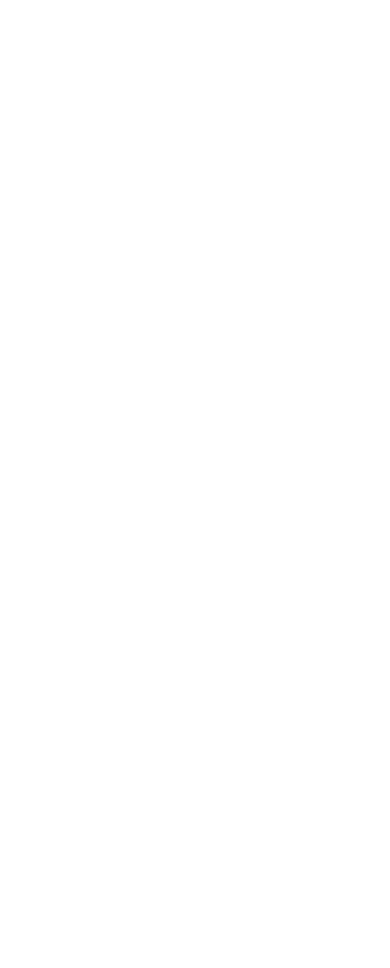
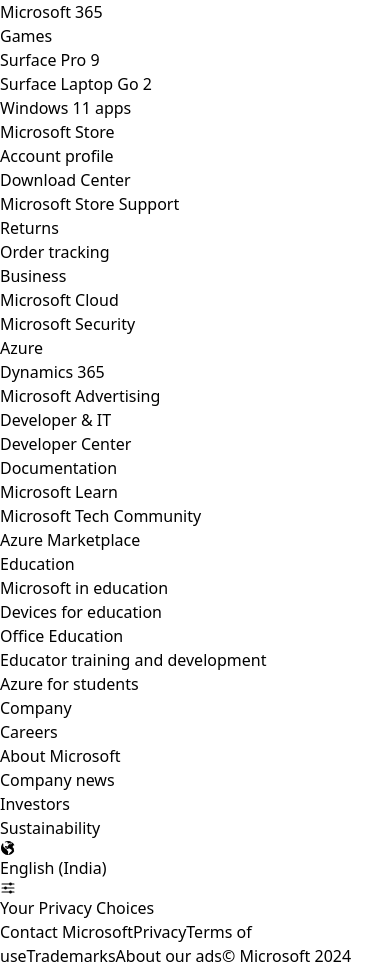
Before and after one commit to harshsinghmumbai/Microsoft_UI_Clone, a React (Vite) app: page / in a window 390 px wide. Shown: the part 5500-6468 px from the top of the page. Before the commit the page ends 5476 px from the top, so only its background shows below. Built offline with nearby package versions, Linux system fonts and the light colour scheme.

Commit message:
Footer component layout and styling along with that fully responsive design

```diff
--- /dev/null
+++ b/src/API/Footer_container_item.js
@@ -0,0 +1,52 @@
+const Footer_container_items = [
+  {
+    heading: "What's new",
+    li_1: "Microsoft 365",
+    li_2: "Games",
+    li_3: "Surface Pro 9",
+    li_4: "Surface Laptop Go 2",
+    li_5: "Windows 11 apps",
+  },
+  {
+    heading: "Microsoft Store",
+    li_1: "Account profile",
+    li_2: "Download Center",
+    li_3: "Microsoft Store Support",
+    li_4: "Returns",
+    li_5: "Order tracking",
+  },
+  {
+    heading: "Business",
+    li_1: "Microsoft Cloud",
+    li_2: "Microsoft Security",
+    li_3: "Azure",
+    li_4: "Dynamics 365",
+    li_5: "Microsoft Advertising",
+  },
+  {
+    heading: "Developer & IT",
+    li_1: "Developer Center",
+    li_2: "Documentation",
+    li_3: "Microsoft Learn",
+    li_4: "Microsoft Tech Community",
+    li_5: "Azure Marketplace",
+  },
+  {
+    heading: "Education",
+    li_1: "Microsoft in education",
+    li_2: "Devices for education",
+    li_3: "Office Education",
+    li_4: "Educator training and development",
+    li_5: "Azure for students",
+  },
+  {
+    heading: "Company",
+    li_1: "Careers ",
+    li_2: "About Microsoft",
+    li_3: "Company news",
+    li_4: "Investors",
+    li_5: "Sustainability",
+  },
+];
+
+export default Footer_container_items;
--- a/src/App.jsx
+++ b/src/App.jsx
@@ -8,10 +8,13 @@
 import Card_Items from "./Components/Card_Items";
 import Promo_loop from "./API/Promo_loop";
 import Social_media from "./Components/Social_media";
+import Footer from "./Components/Footer";
+import Footer_container_items from "./API/Footer_container_item";
 
 const App = () => {
   const [data, setdata] = useState(Card_items1);
   const [value, setvalue] = useState(Promo_loop);
+  const [list, setlist] = useState(Footer_container_items);
   return (
     <>
       <div className="max-w-[1480px] m-auto ">
@@ -33,6 +36,9 @@
         <Card_Items />
         <Social_media />
       </div>
+      <div className="max-W">
+        <Footer lists={list} />
+      </div>
     </>
   );
 };
--- /dev/null
+++ b/src/Components/Footer.jsx
@@ -0,0 +1,63 @@
+import { GiEarthAmerica } from "react-icons/gi";
+import { IoOptions } from "react-icons/io5";
+
+const Footer = ({ lists }) => {
+  const span_list = [
+    { title: "Contact Microsoft" },
+    { title: "Privacy" },
+    { title: "Terms of use" },
+    { title: "Trademarks" },
+    { title: "About our ads" },
+    { title: "© Microsoft 2024" },
+  ];
+  return (
+    <>
+      <footer className="w-full h-fit bg-[#f2f2f2] mt-14 ">
+        <div className="sm:grid sm:grid-rows-2 sm:grid-cols-3 lg:flex">
+          {lists.map((elem, i) => {
+            const { heading, li_1, li_2, li_3, li_4, li_5 } = elem;
+            return (
+              <div id="container" key={i} className="p-7 space-y-2">
+                <h3 className=" text-lg font-semibold text-[#786161]">
+                  {heading}
+                </h3>
+                <ul className="text-sm text-[#616190] space-y-3">
+                  <li>{li_1}</li>
+                  <li>{li_2}</li>
+                  <li>{li_3}</li>
+                  <li>{li_4}</li>
+                  <li>{li_5}</li>
+                </ul>
+              </div>
+            );
+          })}
+        </div>
+
+        <div id="bottom" className="p-7 lg:flex lg:justify-between">
+          <div className="lg:flex">
+            <p className="flex justify-start items-center  text-[#616190] mb-2">
+              <GiEarthAmerica />
+              <span className="">English (India)</span>
+            </p>
+            <p className="flex justify-start items-center  text-[#616190] mb-4">
+              <IoOptions />
+              <span className="">Your Privacy Choices</span>
+            </p>
+          </div>
+          <p className="text-xs space-x-1 sm:space-x-5 sm:flex sm:justify-end">
+            {span_list.map((elem, i) => {
+              const { title } = elem;
+              return (
+                <span key={i} className="">
+                  {title}
+                </span>
+              );
+            })}
+          </p>
+        </div>
+      </footer>
+    </>
+  );
+};
+
+export default Footer;
--- a/src/Components/Social_media.jsx
+++ b/src/Components/Social_media.jsx
@@ -15,7 +15,7 @@
             <AiFillYoutube className="text-2xl" />
           </div>
         </div>
-        <div className="button flex justify-end mt-5 px-3">
+        <div id="button" className="flex justify-end mt-5 px-3">
           <button className="bg-[#d8d8d8]  p-1 px-3 flex justify-center items-center sm:p-2 sm:px-4">
             <IoIosArrowRoundUp className="text-2xl" />
             <span className="text-base font-semibold  "> Back to Top</span>
```
